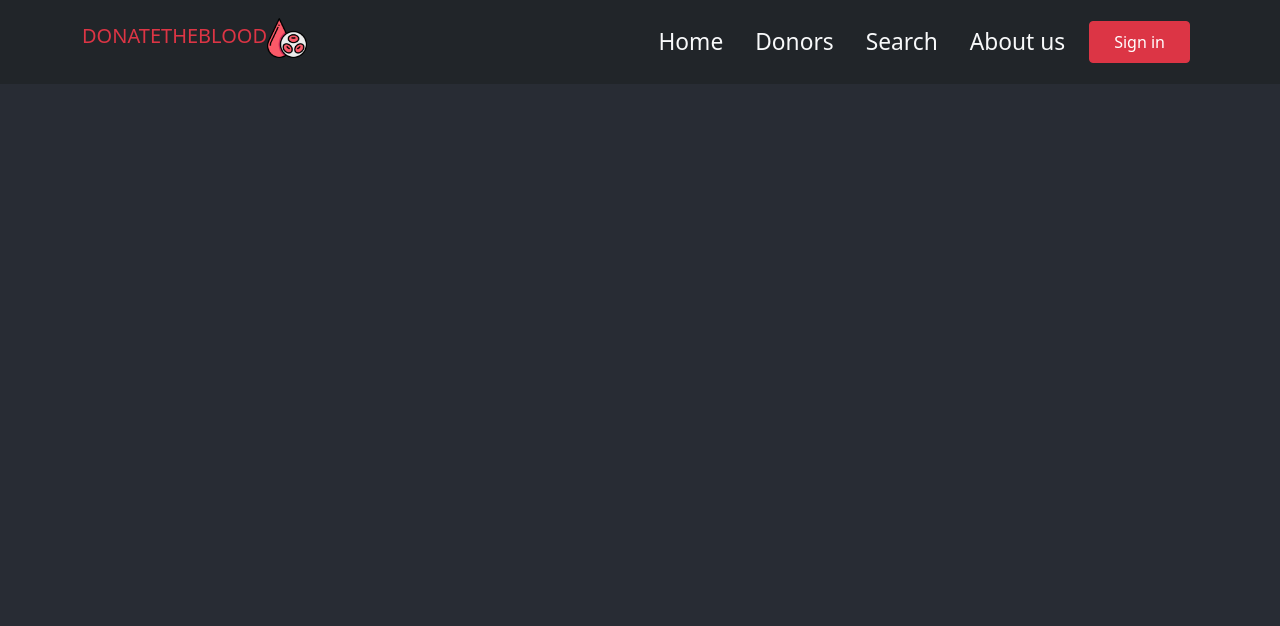
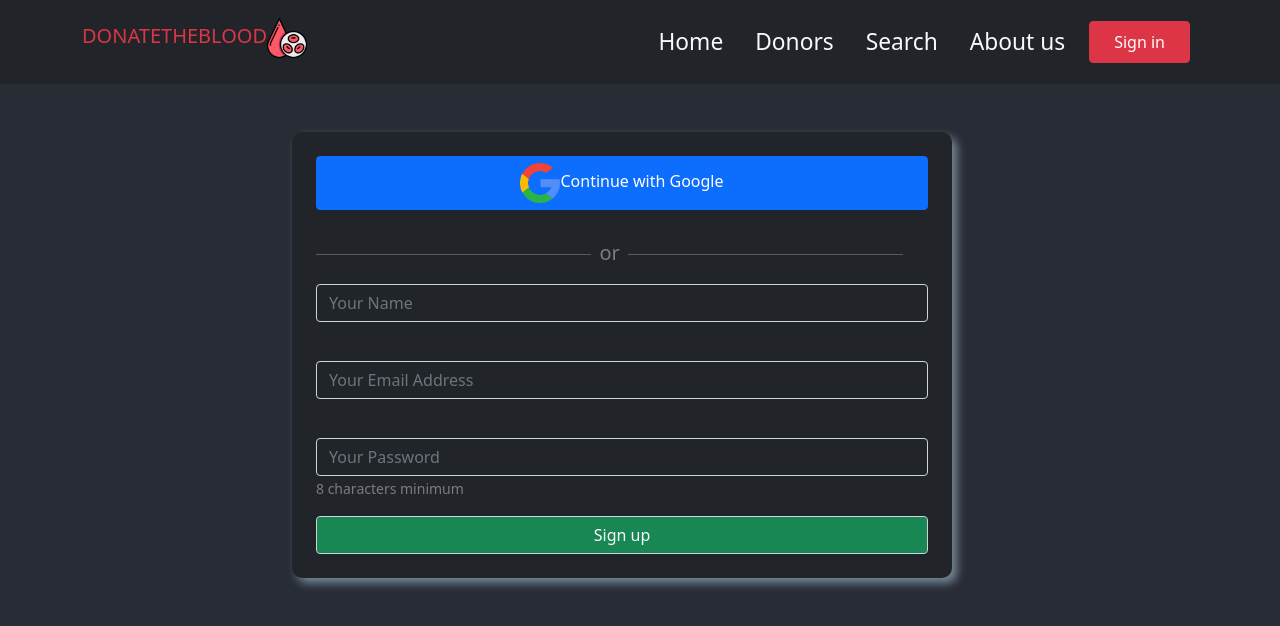
Before and after one commit to QuaziSamiha/blood-donation-client, a React (Create React App) app: page /sign-in in a window 1280 px wide. Shown: the top 626 px of the page. Built offline with nearby package versions, Linux system fonts and the light colour scheme.

Commit message:
login form done

```diff
--- a/src/components/Header/Header.js
+++ b/src/components/Header/Header.js
@@ -6,7 +6,7 @@ import Logo from '../../images/blood-icon.png';
 const Header = () => {
     return (
         <div>
-            <nav className='navbar navbar-expand-md navbar-light bg-dark fixed-top'>
+            <nav className='navbar navbar-expand-md navbar-light bg-dark'>
                 <div className="container">
                     <h3 className='navbar-brand logo text-danger'>DONATETHEBLOOD
                         <img className='navbar-brand logo blood-drop-logo' src={Logo} alt="" />
--- /dev/null
+++ b/src/components/SignIn/SignIn.css
@@ -0,0 +1,31 @@
+.all-component {
+    background-color: #282c34;
+    min-height: 100vh;
+    font-size: calc(10px + 2vmin);
+    color: white;
+}
+
+.google-btn {
+    width: 100%;
+    border-radius: 20px;
+    margin-bottom: 28px;
+}
+
+img{
+   width: 40px;
+   height: 40px;
+}
+
+.sign-in-form {
+    margin: 0 20%;
+}
+
+p {
+    color: rgb(128, 123, 123);
+    font-size: 12px;
+}
+
+.login-form {
+    border-radius: 10px;
+    box-shadow: lightslategrey 5px 5px 10px;
+}
--- a/src/components/SignIn/SignIn.js
+++ b/src/components/SignIn/SignIn.js
@@ -1,15 +1,42 @@
 import React from 'react';
-import Header from './SignIn';
+import './SignIn.css';
+import GoogleLogo from '../../images/google-logo.png';
 
 const SignIn = () => {
+
+    const googleSignIn = () => {
+
+    }
     return (
-        <div>
-            {/* <Header /> */}
+        <div className='all-components pt-5'>
+            <div className='text-light sign-in-form'>
+                <div className='row'>
+                    <div className='bg-dark mx-5 p-4 col-xs-6 col-sm-10 col-md-10 col-lg-10 login-form'>
+                        <button onClick={googleSignIn} className='btn btn-primary google-btn'>
+                            <img src={GoogleLogo} alt="" className='google-logo' />
+                            Continue with Google
+                        </button>
 
-            <h2>this is sign in</h2>
+                        <div className='d-flex'>
+                            <div style={{width:'45%'}}> <hr /> </div>
+                            <p className='fs-5 px-2'> or </p>
+                            <div style={{width:'45%'}}> <hr /> </div>
+                        </div>
 
+                        <form action="" >
+                            <input className='form-control bg-dark text-light' type="text" name="" placeholder='Your Name' /> <br />
+                            <input className='form-control bg-dark text-light' type="text" name="" placeholder='Your Email Address' /> <br />
+                            <input className='form-control bg-dark text-light' type="password" name="" placeholder='Your Password' />
+                            <p className='fs-6'><small>8 characters minimum</small></p>
+                            <input className='form-control bg-success text-light' type="submit" value="Sign up" />
+                        </form>
+                    </div>
+                </div>
+            </div>
         </div>
     );
 };
 
 export default SignIn;
+
+//  bg-dark p-5 login-form
```
Also changed, not shown: src/images/google-logo.png (added).
